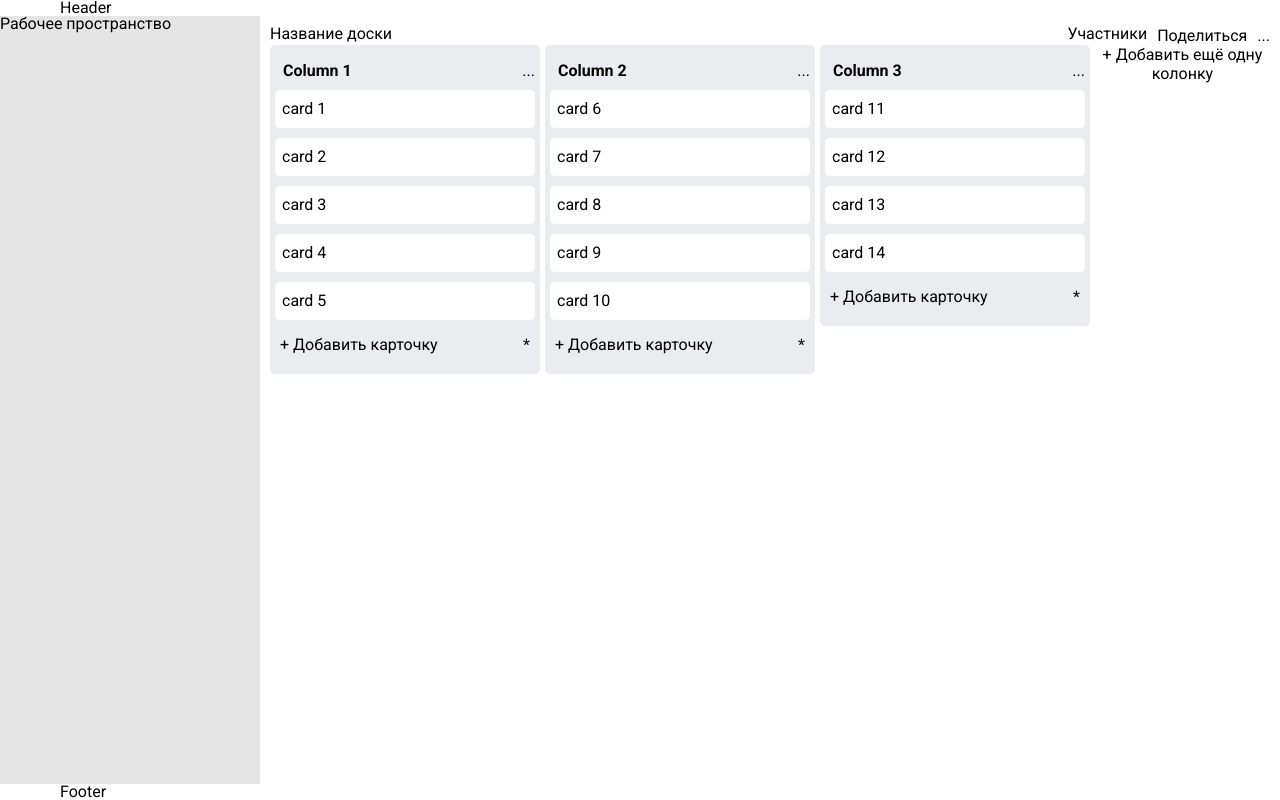
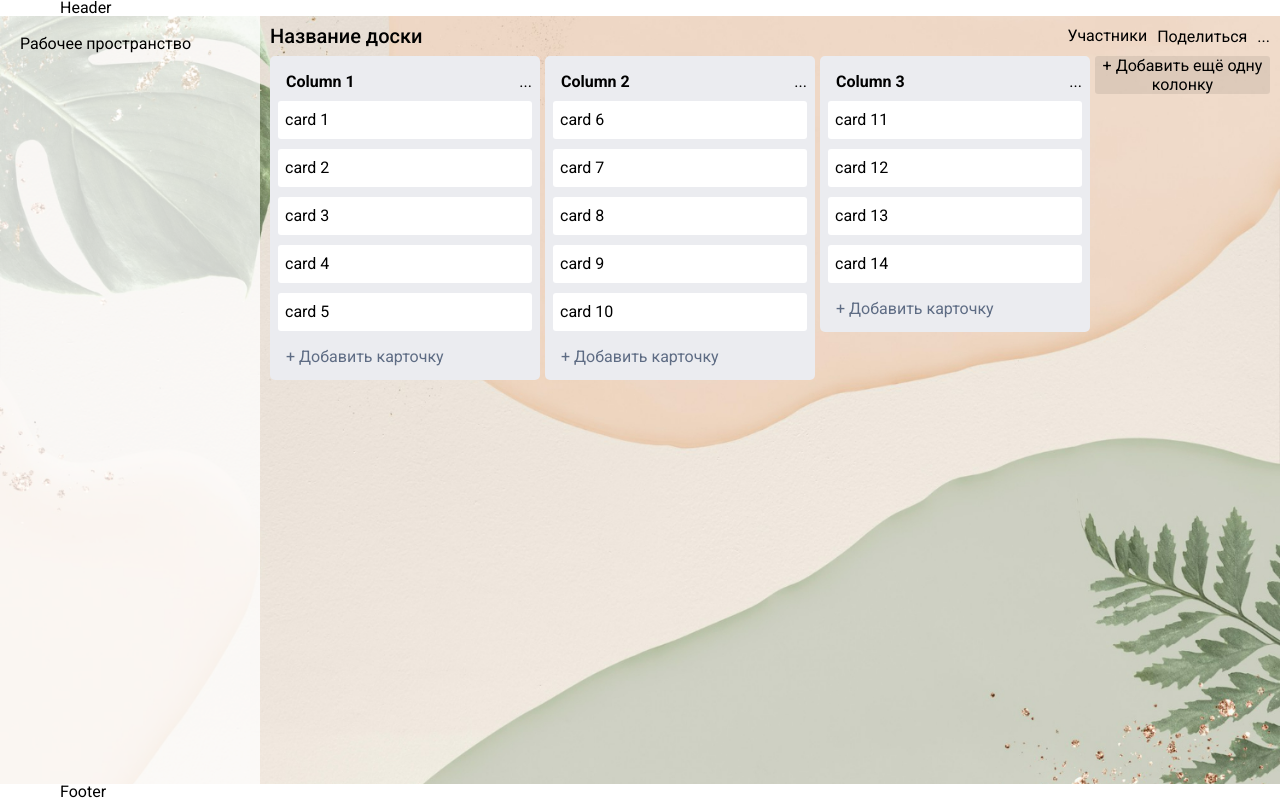
Before and after one commit to larvolynkina/trello-rs-clone-2022q3, a React (Create React App) app in the folder client/: page /board in a window 1280 px wide. Built offline with nearby package versions, Linux system fonts and the light colour scheme.

Commit message:
feat: addCard form, addCardinColumn method in reducer

```diff
--- /dev/null
+++ b/client/src/Components/AddCardOrColumnForm/AddCardOrColumnForm.tsx
@@ -0,0 +1,53 @@
+import { ChangeEvent, useState } from 'react';
+import './addCardOrColumnForm.scss';
+
+interface IAddCardOrColumnFormProps {
+  textButton: string;
+  placeholderTextarea: string;
+  saveCard: (title: string) => void;
+  setIsOpenAddForm: (b: boolean) => void;
+}
+function AddCardOrColumnForm({
+  textButton,
+  placeholderTextarea,
+  saveCard,
+  setIsOpenAddForm,
+}: IAddCardOrColumnFormProps) {
+  const [text, setText] = useState('');
+
+  const handleClickAddButton = () => {
+    saveCard(text);
+    setText('');
+  };
+  const handleChangeTextarea = (e: ChangeEvent<HTMLTextAreaElement>) => {
+    setText(e.target.value);
+  };
+  return (
+    <div className="AddCardOrColumnForm">
+      <textarea
+        className="AddCardOrColumnForm__text"
+        placeholder={placeholderTextarea}
+        value={text}
+        onChange={handleChangeTextarea}
+      />
+      <div className="AddCardOrColumnForm__footer">
+        <button
+          className="AddCardOrColumnForm__add-btn"
+          type="button"
+          onClick={handleClickAddButton}
+        >
+          {textButton}
+        </button>
+        <button
+          className="AddCardOrColumnForm__cancel"
+          type="button"
+          onClick={() => setIsOpenAddForm(false)}
+        >
+          <span className="AddCardOrColumnForm__cross-btn" />
+        </button>
+      </div>
+    </div>
+  );
+}
+
+export default AddCardOrColumnForm;
--- /dev/null
+++ b/client/src/Components/AddCardOrColumnForm/index.tsx
@@ -0,0 +1,3 @@
+import AddCardOrColumnForm from './AddCardOrColumnForm'
+
+export default AddCardOrColumnForm;
--- a/client/src/Components/Column/Column.tsx
+++ b/client/src/Components/Column/Column.tsx
@@ -1,10 +1,12 @@
 import './column.scss';
 import { ChangeEvent, DragEvent, KeyboardEvent, useState } from 'react';
 import { useAppDispatch } from '../../hooks/redux';
-import { changeTitleColumn } from '../../store/reducers/columnsState';
+import { changeTitleColumn, addCardInColumn } from '../../store/reducers/columnsState';
 
 import ColumnCard from '../ColumnCard';
+import AddCardOrColumnForm from '../AddCardOrColumnForm';
 import { IColumnCard, IColumn } from '../../types/columns';
+import { AddButtonsOnBoardText } from '../../const/const';
 
 type ColumnProps = {
   column: IColumn;
@@ -27,6 +29,7 @@ function Column({
   const dispatch = useAppDispatch();
   const [title, setTitle] = useState(column.title);
   const [cardWithStyleID, setCardWithStyleID] = useState<string>('');
+  const [isOpenAddForm, setIsOpenAddForm] = useState(false);
 
   const handleDragStartCard = (card: IColumnCard) => {
     setDragCard(card);
@@ -48,7 +51,6 @@ function Column({
   const handleDropCard = (e: DragEvent<HTMLLIElement>, card: IColumnCard) => {
     e.preventDefault();
     setCardWithStyleID('');
-    console.log('drop')
     setDropCard(card);
   };
 
@@ -60,16 +62,23 @@ function Column({
   const stopPrevent = (e: DragEvent<HTMLLIElement>) => {
     e.preventDefault();
   };
-  const handleTitleKeyUp = (e: KeyboardEvent<HTMLInputElement> ) => {
+  const handleTitleKeyUp = (e: KeyboardEvent<HTMLInputElement>) => {
     if (e.key === 'Enter') {
       e.currentTarget.blur();
     }
   };
   const handleChangeTitle = (e: ChangeEvent<HTMLInputElement>) => {
     if (e.target.value !== '') {
-      setTitle(e.target.value)
+      setTitle(e.target.value);
     }
-  }
+  };
+
+  const saveCard = (cardTitle: string) => {
+    if (cardTitle) {
+      dispatch(addCardInColumn({ id: column.id, title: cardTitle }));
+    }
+    setIsOpenAddForm(false);
+  };
   return (
     <li
       className="column"
@@ -87,9 +96,11 @@ function Column({
           className="column__title"
           value={title}
           onChange={(e) => handleChangeTitle(e)}
-          onFocus={(e) => {e.target.select()}}
+          onFocus={(e) => {
+            e.target.select();
+          }}
           onKeyUp={(e) => handleTitleKeyUp(e)}
-          onBlur={() => dispatch(changeTitleColumn({id: column.id, title}))}
+          onBlur={() => dispatch(changeTitleColumn({ id: column.id, title }))}
         />
         <button className="column__actions" type="button">
           ...
@@ -98,7 +109,7 @@ function Column({
       <ul className="column__cards">
         {cards.map((card) => (
           <ColumnCard
-            key={card.title}
+            key={card.id}
             card={card}
             onDragStart={handleDragStartCard}
             onDragOver={handleDragOverCard}
@@ -108,14 +119,21 @@ function Column({
           />
         ))}
       </ul>
-      <div className="column__footer">
-        <button className="column__add" type="button">
-          + Добавить карточку
-        </button>
-        <button className="column__create" type="button">
-          *
-        </button>
-      </div>
+      {isOpenAddForm && (
+        <AddCardOrColumnForm
+          placeholderTextarea="Ввести заголовок для этой карточки"
+          textButton="Добавить карточку"
+          saveCard={saveCard}
+          setIsOpenAddForm={setIsOpenAddForm}
+        />
+      )}
+      {!isOpenAddForm && (
+        <div className="column__footer">
+          <button className="column__add-card" type="button" onClick={() => setIsOpenAddForm(true)}>
+            {AddButtonsOnBoardText.addCard}
+          </button>
+        </div>
+      )}
     </li>
   );
 }
--- a/client/src/Components/Column/column.scss
+++ b/client/src/Components/Column/column.scss
@@ -4,8 +4,9 @@
   flex: 0 0 270px;
   border-radius: 5px;
   background-color: $columnBackgroundColor;
-  padding: 15px 5px;
+  padding: 15px 8px 8px;
   user-select: none;
+  transition: all 0.5s;
 
   &__header {
     position: relative;
@@ -25,7 +26,7 @@
     &--edit,
     &:focus {
       background: white;
-      box-shadow: inset 0 0 0 2px $buttonShareAndOutline;
+      box-shadow: inset 0 0 0 2px $buttonShareAndOutlineColor;
     }
   }
 
@@ -38,7 +39,21 @@
 
   &__footer {
     display: flex;
-    padding: 5px;
     justify-content: space-between;
   }
+
+  &__add-card {
+    color: $buttonAddCardTextColor;
+    border-radius: 3px;
+    padding: 6px 8px;
+    display: block;
+    flex: 1 0 auto;
+    text-align: left;
+    transition: all 0.3s;
+
+    &:hover {
+      background-color: rgba(0, 0, 0, 0.2);
+      color: $mainColor;
+    }
+  }
 }
--- a/client/src/Components/ColumnCard/ColumnCard.tsx
+++ b/client/src/Components/ColumnCard/ColumnCard.tsx
@@ -19,7 +19,7 @@ function ColumnCard({ card, onDragStart, onDragOver, onDrop, cardWithStyleID, on
       className={`column-card ${cardWithStyleID === card.id ? 'column-card--insert' : ''}`}
       onDragStart={() => onDragStart(card)}
       onDragOver={(e) => onDragOver(e, card)}
-      onDrop={(e) => {onDrop(e, card); console.log('drop card')}}
+      onDrop={(e) => onDrop(e, card)}
       onDragLeave={() => onDragLeave()}
     >
       {card.title}
--- a/client/src/Components/ColumnCard/columnCard.scss
+++ b/client/src/Components/ColumnCard/columnCard.scss
@@ -1,5 +1,5 @@
 .column-card {
-  border-radius: 5px;
+  border-radius: 3px;
   background-color: #ffff;
   padding: 7px;
   line-height: 150%;
--- a/client/src/Pages/Board/Board.tsx
+++ b/client/src/Pages/Board/Board.tsx
@@ -6,7 +6,7 @@ import { updateColumn } from '../../store/reducers/columnsState';
 
 import Column from '../../Components/Column';
 import { IColumnCard, IColumn } from '../../types/columns';
-import { AddButtonsOnBoard } from '../../const/const';
+import { AddButtonsOnBoardText } from '../../const/const';
 
 function Board() {
   const { columns } = useAppSelector((state: RootState) => state.columnsState);
@@ -19,8 +19,6 @@ function Board() {
   useEffect(() => {
 
     if (dragColumnFromCard && dropColumnFromCard && dragCard && dropCard) {
-      console.log('go');
-
       const newColumns = columns.map((column) => {
         if (
           dragColumnFromCard.id === dropColumnFromCard.id &&
@@ -57,9 +55,9 @@ function Board() {
       setDragColumnFromCard(null);
       setDropColumnFromCard(null);
       setDragCard(null);
-      setDropCard(null);
+      // setDropCard(null);
     }
-  }, [dropCard]);
+  }, [dropColumnFromCard, dropCard]);
 
   return (
     <main className="board">
@@ -89,10 +87,10 @@ function Board() {
               setDropColumn={setDropColumnFromCard}
             />
           ))}
-          <button type="button">
+          <button type="button" className="board__add-column">
             {columns.length === 0
-              ? AddButtonsOnBoard.addColumn
-              : AddButtonsOnBoard.addOneMoreColumn}
+              ? AddButtonsOnBoardText.addColumn
+              : AddButtonsOnBoardText.addOneMoreColumn}
           </button>
         </ul>
       </div>
--- a/client/src/Pages/Board/board.scss
+++ b/client/src/Pages/Board/board.scss
@@ -1,13 +1,14 @@
 .board {
   display: flex;
-  background: url('./bg-image.jpeg');
+  background: url('./bg-image.jpg');
   background-position: center;
   background-repeat: no-repeat;
   background-size: cover;
 
   &__aside {
     flex: 0 0 260px;
-    background-color: rgba(0, 0, 0, 0.1);
+    background-color: rgba(255, 255, 255, 0.75);
+    padding: 20px;
   }
 
   &__body {
@@ -18,11 +19,15 @@
 
   &__header {
     display: flex;
+    align-items: center;
     gap: 10px;
+    margin: 0 0 10px 0;
   }
 
   &__title {
     flex: 1 0 auto;
+    font-size: 1.25rem;
+    font-weight: 500;
   }
 
   &__columns {
@@ -31,4 +36,11 @@
     align-items: flex-start;
   }
 
+  &__add-column {
+    user-select: none;
+    background-color: rgba(0, 0, 0, 0.078);
+    width: 272px;
+    min-height: 36px;
+    border-radius: 3px;
+  }
 }
--- a/client/src/const/const.ts
+++ b/client/src/const/const.ts
@@ -9,7 +9,7 @@ export enum NameSpace {
 }
 
 
-export enum AddButtonsOnBoard {
+export enum AddButtonsOnBoardText {
   addColumn = '+ Добавить список',
   saveColumn = 'Добавить список',
   addOneMoreColumn = '+ Добавить ещё одну колонку',
--- a/client/src/scss/colors.scss
+++ b/client/src/scss/colors.scss
@@ -2,5 +2,10 @@
 $mainColor: #000;
 $columnBackgroundColor: #ebecf0;
 
-// Цвет кнопки "Поделиться" и рамки заголовка колонки при редактировании
-$buttonShareAndOutline: #0079BF
+// Цвет кнопки "Поделиться", "Добавить список", "Добавить карточку"
+// и рамки заголовка колонки при редактировании
+$buttonShareAndOutlineColor: #0079BF;
+// Текст внутри кнопки "Добавить карточку" в колонке
+$buttonAddCardTextColor: #5e6c84;
+// Текст внутри кнопки "Добавить список"
+$buttonAddColumnTextColor: #172b4d;
--- a/client/src/store/reducers/columnsState.ts
+++ b/client/src/store/reducers/columnsState.ts
@@ -47,15 +47,24 @@ export const columnsStateSlice = createSlice({
       if (columnForChange) {
         columnForChange.title = action.payload.title;
       } else {
-        console.log('column №', action.payload.id, 'not found');
+        throw new Error(`Column № ${action.payload.id} not found`);
       }
     },
     updateColumn(state, action: PayloadAction<IColumn[]>) {
       state.columns = action.payload;
     },
+    addCardInColumn(state, action: PayloadAction<{ id: string; title: string }>) {
+      const columnForChange = state.columns.find((column) => column.id === action.payload.id);
+      if (columnForChange) {
+        const newId = String(Date.now());
+        columnForChange.cards.push({ id: newId, title: action.payload.title });
+      } else {
+        throw new Error(`Column № ${action.payload.id} not found`);
+      }
+    },
   },
 });
 
-export const { changeTitleColumn, updateColumn } = columnsStateSlice.actions;
+export const { changeTitleColumn, updateColumn, addCardInColumn } = columnsStateSlice.actions;
 
 export const columnsState = columnsStateSlice.reducer;
```
Also changed, not shown: client/src/Components/AddCardOrColumnForm/addCardOrColumnForm.scss (added, +62 -0 lines), client/src/Pages/Board/bg-image.jpeg (deleted), client/src/Pages/Board/bg-image.jpg (added).
